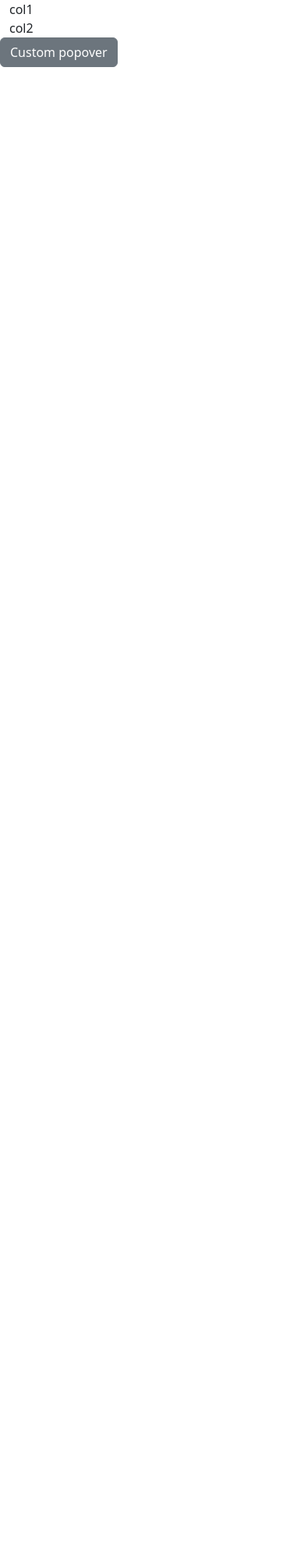
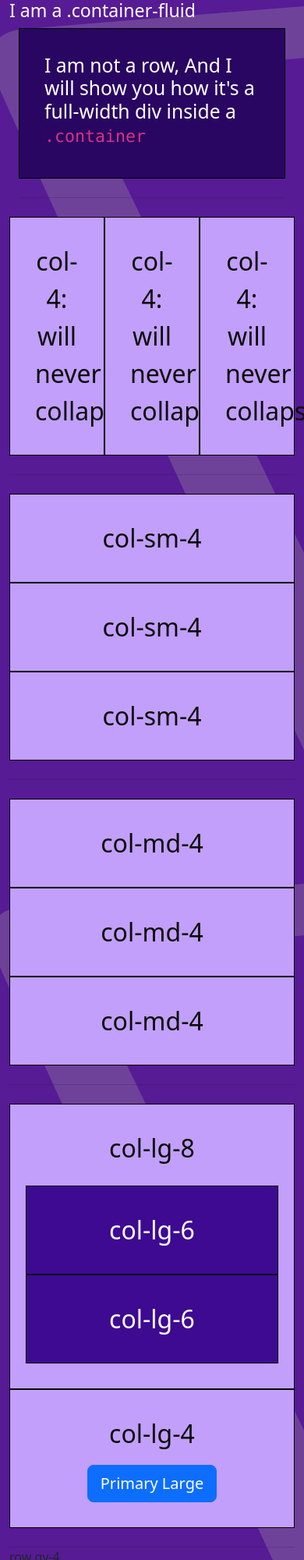
Before and after one commit to m32795434/B5-Parcel-Sass-Js, a website built with Parcel: page src/index.html in a window 390 px wide. Shown: the top 2000 px of the page at 78% size. Before the commit the page ends 844 px from the top, so only its background shows below. Built offline with nearby package versions, Linux system fonts and the light colour scheme.

Commit message:
working on buttons, anchors, grid system, color variables, popover

```diff
--- a/src/index.html
+++ b/src/index.html
@@ -10,17 +10,87 @@
 </head>
 
 <body>
+  <div class="container-fluid">
+    <h3 class="whiteh1Oh2">I am a .container-fluid</h3>
     <div class="container">
+      <div class="notARow">
+        <h2 class="whiteh1Oh2">I am not a row, And I will show you how it's a full-width div inside a
+          <code>.container</code>
+        </h2>
+      </div>
+      <hr class="my-4">
+
       <div class="row">
-      <div class="col-md-8">col1</div>
-      <div class="col-md-4">col2</div>
+        <!-- col-md-4//while vw>=768, we will see 3 columns, each one with the size of 4. -->
+        <!-- col-md-4=> md: the min size to apply 4. -->
+        <!-- => below md level(for mobiles)  the columns will automatically stack.  -->
+        <div class="col-4 gridItem">col-4: will never collaps</div>
+        <div class="col-4 gridItem">col-4: will never collaps</div>
+        <div class="col-4 gridItem">col-4: will never collaps</div>
+        <hr class="my-4">
+        <div class="col-sm-4 gridItem">col-sm-4</div>
+        <div class="col-sm-4 gridItem">col-sm-4</div>
+        <div class="col-sm-4 gridItem">col-sm-4</div>
+        <hr class="my-4">
+        <div class="col-md-4 gridItem">col-md-4</div>
+        <div class="col-md-4 gridItem">col-md-4</div>
+        <div class="col-md-4 gridItem">col-md-4</div>
+        <hr class="my-4">
+        <div class="col-lg-8 gridItem">
+          <div class="pb-4">col-lg-8
+          </div>
+          <div class="row">
+            <div class="col-lg-6 gridItem">col-lg-6</div>
+            <div class="col-lg-6 gridItem">col-lg-6</div>
           </div>
         </div>
+        <div class="col-lg-4 gridItem gridColWithButton">col-lg-4
+          <button type="button" class="btn btn-primary btn-lg">Primary Large</button>
+        </div>
+        <hr class="my-4">
+      </div>
+      <div class="row gy-4">row gy-4
+        <div class="col-12 gridItem">col-12 gridItem
+        </div>
+        <h1 class="whiteh1Oh2">THE 3 ONE BELOW: if vw<1200px=> <code>.col-6</code> || vw≥1200px=>
+            <code>.col-xl-4 </code></h1>
+        <div class="col-6 col-xl-4 gridItem">col-6 col-xl-4</div>
+        <div class="col-6 col-xl-4 gridItem">col-6 col-xl-4</div>
+        <div class="col-6 col-xl-4 gridItem">col-6 col-xl-4</div>
+      </div>
+      <hr class="my-4">
+      <h1 class="whiteh1Oh2">This 3 below are equals</h1>
+      <h2 class="whiteh1Oh2">ChildsOf: .row .row-cols-1 .row-cols-xl-3</h2>
+      <div class="row row-cols-1 row-cols-xl-3">
+        <div class="col gridItem">col gridItem</div>
+        <div class="col gridItem">col gridItem</div>
+        <div class="col gridItem">col gridItem</div>
+      </div>
+    </div>
+    <hr class="my-4">
     <button type="button" class="btn btn-secondary" data-bs-toggle="popover" data-bs-placement="right"
       data-bs-custom-class="custom-popover" data-bs-title="Custom popover"
       data-bs-content="This popover is themed via CSS variables.">
       Custom popover
     </button>
+    <button type="button" class="btn btn-primary">Primary Default</button>
+    <button type="button" class="btn btn-primary btn-sm">Primary Small</button>
+    <button type="button" class="btn btn-primary btn-lg">Primary Large</button>
+    <button type="button" class="btn btn-outline-light">Light</button>
+    <button class="btn btn-warning">Warning</button>
+    <button class="btn bt-success" disabled>I am disabled and for that I have pointer-events:none;</button>
+    <hr class="my-4">
+    <h2 class="whiteh1Oh2">If you have wrongly an <<code>a</code>>like a button: </h2>
+    <a class="btn btn-light disabled" aria-disabled="true" role="button">I am an <<code>a</code>> disabled but using a
+        <code>.disabled</code> class
+        from bootstrap. I don't have the href att.</a>
+    <a class="whiteh1Oh2" href="https://getbootstrap.com/docs/5.2/components/buttons/">Link to Bootstrap</a>
+    <hr class="my-4">
+    <h2 class="whiteh1Oh2">If you have to keep the href att., in addition also include a tabindex="-1" att. to prevent
+      from receiving keyboard focus, and use custom JavaScript to disable their functionality altogether.</h2>
+    <a href="#" class="btn btn-primary disabled" tabindex="-1" role="button" aria-disabled="true">Primary link</a>
+  </div>
+
 </body>
 
 </html>
--- a/src/js/main.js
+++ b/src/js/main.js
@@ -1,5 +1,17 @@
-import bootstrap from '../../node_modules/bootstrap/dist/js/bootstrap.bundle.min.js'
+/*import bootstrap from '../../node_modules/bootstrap/dist/js/bootstrap.min';//.js too
+const popers = document.querySelectorAll('[data-bs-toggle="popover"]');
+Array.from(popers).forEach((pop)=>new bootstrap.Popover(pop));
+*/
+
+import popover from '../../node_modules/bootstrap/js/dist/popover.js';
+const popers = document.querySelectorAll('[data-bs-toggle="popover"]');
+Array.from(popers).forEach((pop)=>new popover(pop));
+
+
+/*
+import {Popover} from 'bootstrap';
 const popers = document.querySelectorAll('[data-bs-toggle="popover"]');
 Array.from(popers).forEach((pop)=>{
-    new bootstrap.Popover(pop)
+    new Popover(pop)
 })
+*/
--- a/src/scss/styles.scss
+++ b/src/scss/styles.scss
@@ -12,6 +12,7 @@
 //
 // Import all of Bootstrap's CSS
 @import "~bootstrap/scss/bootstrap";
+
 /*
 // Option 2
 //
@@ -85,3 +86,44 @@ body {
   padding: 1.5rem;
 }
 */
+body>.container-fluid {
+  background: url('../images/background.png')
+}
+
+.whiteh1Oh2 {
+  color: white;
+}
+
+.notARow {
+  padding: 2rem;
+  background-color: $indigo-800;
+  border: 1px solid black;
+  width: 100%;
+}
+
+.gridItem {
+  font-size: 2rem;
+  text-align: center;
+  background-color: $indigo-200;
+  padding: 2rem;
+  border: 1px solid black;
+  color: rgb(11, 10, 10);
+
+  & .gridItem {
+    border: 1px solid black;
+    background-color: $indigo-700;
+    color: white;
+  }
+
+  &>button {
+    display: block;
+  }
+}
+
+.gridColWithButton {
+  display: grid;
+  justify-content: center;
+  justify-items: center;
+  align-items: center;
+  gap: 1rem;
+}
```
Also changed, not shown: src/images/background.png (added). Lines whose indentation alone changed are shown as unchanged.
